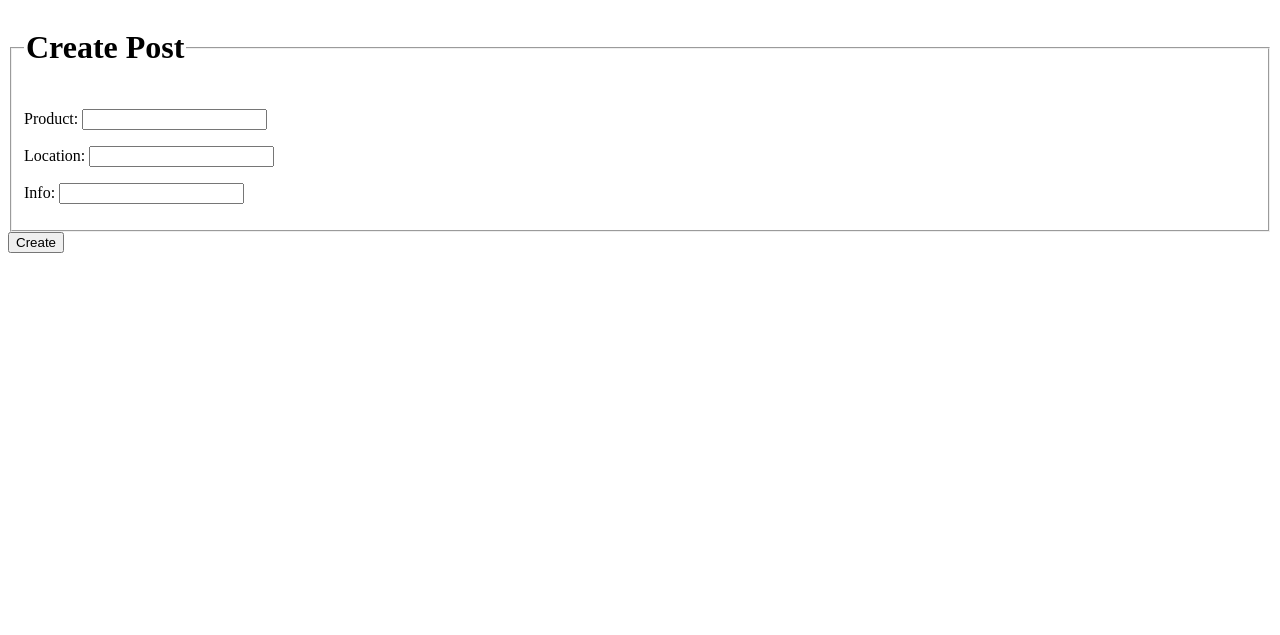
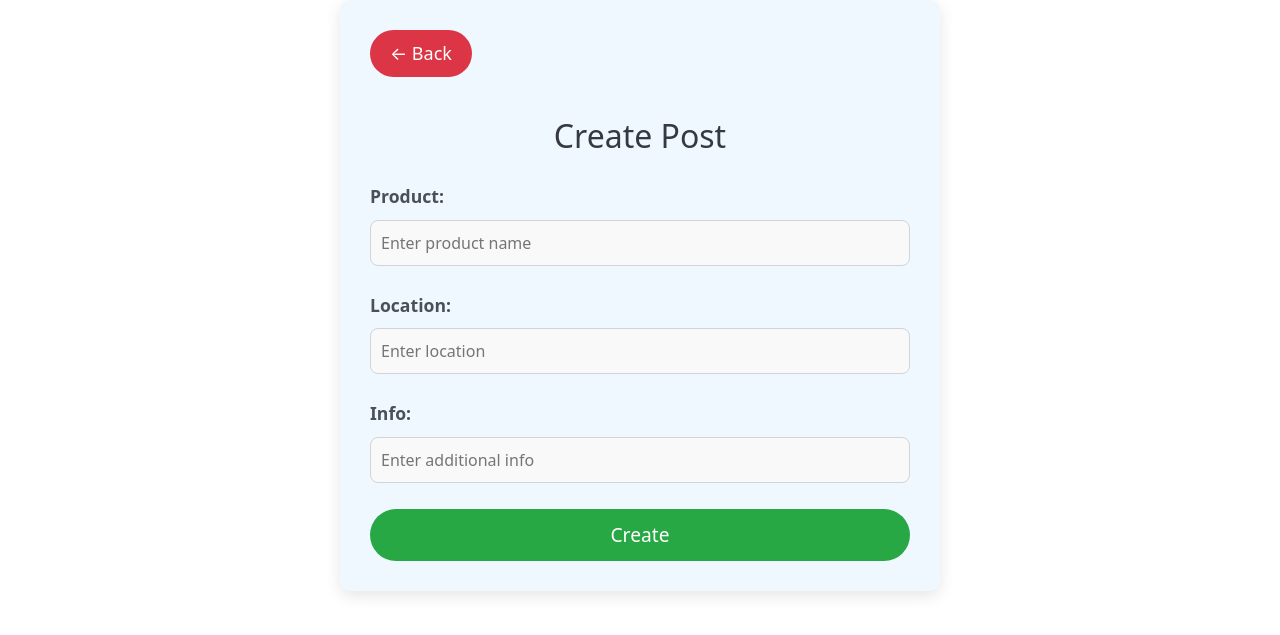
Before and after one commit to nealyb26/vandy-hacks-xi, a Django app: page /app/submit/ in a window 1280 px wide. Shown: the top 635 px of the page. Run offline with Django 5.2, Linux system fonts and the light colour scheme.

Commit message:
create post html and home link tot it

```diff
--- a/djangosite/deals/templates/deals/create-post.html
+++ b/djangosite/deals/templates/deals/create-post.html
@@ -1,4 +1,153 @@
-<form action="{% url 'deals:submithandler'%}" method="post">
+<!DOCTYPE html>
+<html lang="en">
+
+<head>
+    <meta charset="UTF-8">
+    <meta name="viewport" content="width=device-width, initial-scale=1.0">
+    <title>Create Post</title>
+
+    <!-- Bootstrap CSS -->
+    <link href="https://cdn.jsdelivr.net/npm/bootstrap@5.3.0-alpha1/dist/css/bootstrap.min.css" rel="stylesheet">
+
+    <!-- Custom CSS -->
+    <style>
+        /* Page container */
+        .page-container {
+            max-width: 600px;
+            margin: 0 auto;
+            padding: 30px;
+            background-color: #f0f8ff; /* Light blue background */
+            border-radius: 10px;
+            box-shadow: 0 5px 15px rgba(0, 0, 0, 0.1); /* Soft shadow */
+        }
+
+        /* Back button styling */
+        .back-button {
+            display: inline-block;
+            margin-bottom: 20px;
+            font-size: 18px;
+            background-color: #dc3545; /* Red button */
+            color: white;
+            padding: 10px 20px;
+            border-radius: 50px; /* Rounded button */
+            text-decoration: none;
+            transition: background-color 0.3s;
+        }
+
+        .back-button:hover {
+            background-color: #c82333; /* Darker red on hover */
+        }
+
+        /* Form styling */
+        fieldset {
+            border: none;
+        }
+
+        legend h1 {
+            font-size: 2rem;
+            text-align: center;
+            margin-bottom: 20px;
+            color: #343a40; /* Dark gray heading */
+        }
+
+        /* Input field styling */
+        input[type="text"] {
+            width: 100%;
+            padding: 10px;
+            margin: 10px 0;
+            border: 1px solid #ced4da; /* Light gray border */
+            border-radius: 8px;
+            box-sizing: border-box;
+            font-size: 1rem;
+            background-color: #f9f9f9; /* Light background for inputs */
+            transition: border-color 0.3s;
+        }
+
+        input[type="text"]:focus {
+            border-color: #007bff; /* Blue border on focus */
+            outline: none;
+        }
+
+        /* Label styling */
+        label {
+            font-size: 1.1rem;
+            font-weight: bold;
+            color: #495057; /* Darker gray */
+        }
+
+        /* Submit button styling */
+        input[type="submit"] {
+            width: 100%;
+            background-color: #28a745; /* Green button */
+            color: white;
+            padding: 12px;
+            border: none;
+            border-radius: 50px;
+            font-size: 1.2rem;
+            cursor: pointer;
+            transition: background-color 0.3s;
+        }
+
+        input[type="submit"]:hover {
+            background-color: #218838; /* Darker green on hover */
+        }
+
+        /* Error message styling */
+        p strong {
+            color: #dc3545; /* Red for error messages */
+            font-weight: bold;
+            text-align: center;
+            display: block;
+            margin-bottom: 20px;
+        }
+
+        /* Centering form */
+        form {
+            margin-top: 20px;
+        }
+
+    </style>
+</head>
+
+<body>
+
+    <div class="page-container">
+        <!-- Back Button -->
+        <a href="{% url 'deals:home' %}" class="back-button">← Back</a>
+
+        <!-- Form -->
+        <form action="{% url 'deals:submithandler' %}" method="post">
+            {% csrf_token %}
+            <fieldset>
+                <legend><h1>Create Post</h1></legend>
+                {% if error_message %}
+                    <p><strong>{{ error_message }}</strong></p>
+                {% endif %}
+                <p>
+                    <label for="product">Product:</label>
+                    <input type="text" id="product" name="prod_name" placeholder="Enter product name"/>
+                </p>
+                <p>
+                    <label for="location">Location:</label>
+                    <input type="text" id="location" name="location" placeholder="Enter location"/>
+                </p>
+                <p>
+                    <label for="info">Info:</label>
+                    <input type="text" id="info" name="info_text" placeholder="Enter additional info"/>
+                </p>
+            </fieldset>
+            <input type="submit" value="Create">
+        </form>
+    </div>
+
+    <!-- Bootstrap JS and Popper.js -->
+    <script src="https://cdn.jsdelivr.net/npm/bootstrap@5.3.0-alpha1/dist/js/bootstrap.bundle.min.js"></script>
+</body>
+
+</html>
+
+
+<!--<form action="{% url 'deals:submithandler'%}" method="post">
     {% csrf_token %}
     <fieldset>
         <legend><h1>Create Post</h1></legend>
@@ -17,4 +166,4 @@
         </p>
     </fieldset>
     <input type="submit" value="Create">
-</form>
+</form>-->
--- a/djangosite/deals/templates/deals/search.html
+++ b/djangosite/deals/templates/deals/search.html
@@ -255,8 +255,7 @@
 </div>
 
 <!-- New Post Button -->
-<button class="new-post-btn" aria-label="New Post">+</button>
-<!--<a href="{% url 'deals:submit' %}">Submit a post here!</a>-->
+<a class="new-post-btn" aria-label="New Post" href="{% url 'deals:submit' %}">+</button>
 
 <!-- Bootstrap JS and Popper.js -->
 <script src="https://cdn.jsdelivr.net/npm/bootstrap@5.3.0-alpha1/dist/js/bootstrap.bundle.min.js"></script>
```
